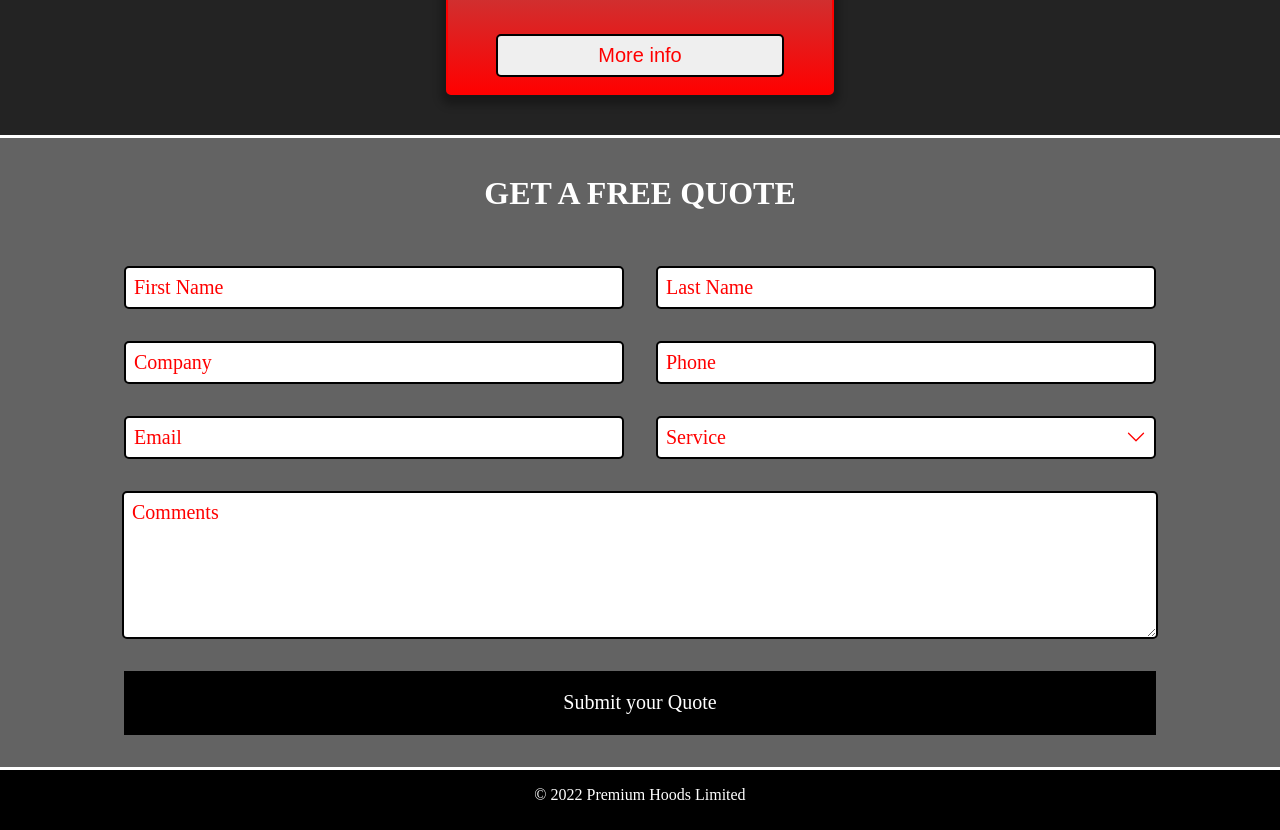
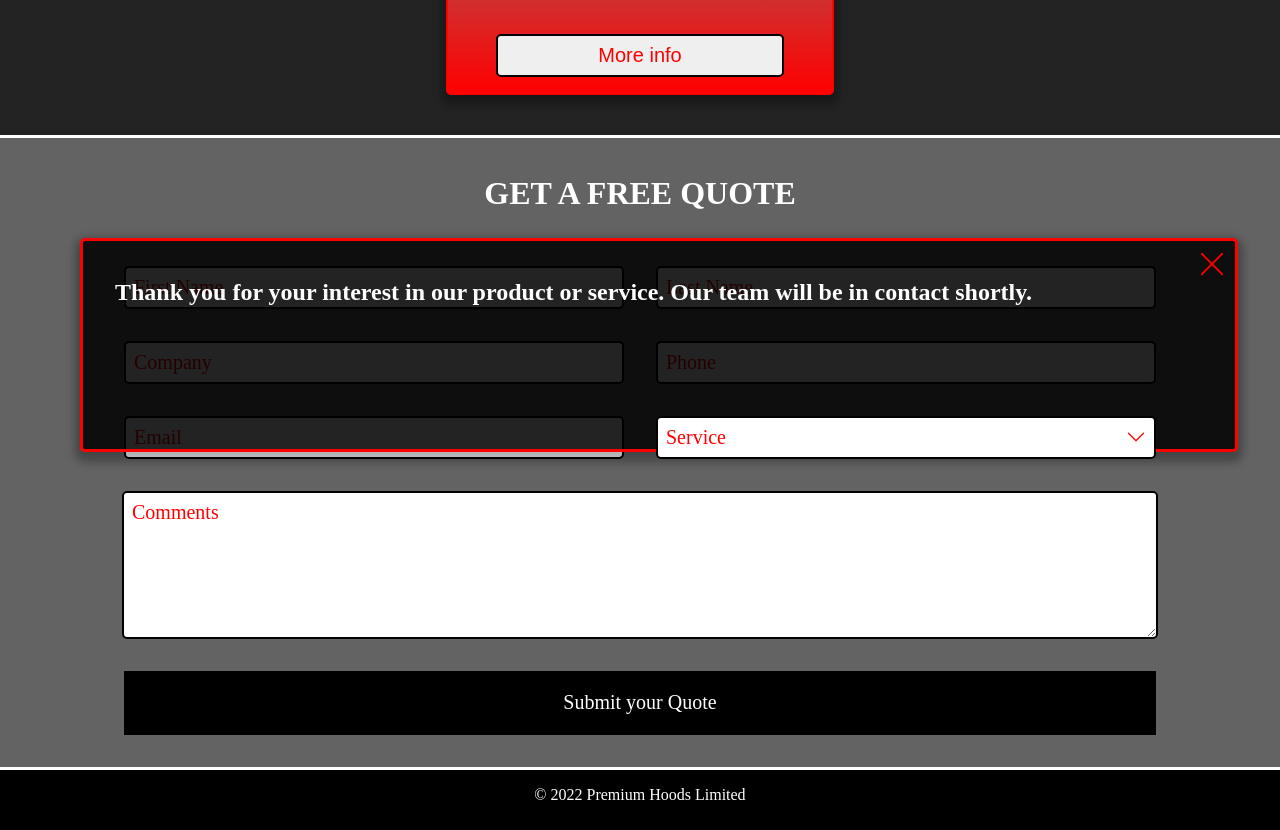
Before and after one commit to sionepeni/premium-hoods, a React (Create React App) app: page / in a window 1280 px wide. Shown: the part 1640-2470 px from the top of the page. Built offline with nearby package versions, Linux system fonts and the light colour scheme.

Commit message:
added quote modal small tweak to media keys

```diff
--- a/src/components/header/header.css
+++ b/src/components/header/header.css
@@ -61,7 +61,7 @@ a:link{
 
 @media only screen and (max-width : 425px){
     .header{
-        padding: .5rem 0;
+        padding: .5rem 0 0 0;
         width: 100%;
         display: flex;
         position: relative;
--- a/src/components/home/hero/hero.css
+++ b/src/components/home/hero/hero.css
@@ -82,7 +82,7 @@
 .hero-text{
     position: absolute;
     top: 84rem;
-    left: 13.2rem;
+    left: 12.9rem;
     height: 290vh;
     width: 90vw;
 }
--- a/src/components/quote/Quote.js
+++ b/src/components/quote/Quote.js
@@ -2,9 +2,11 @@ import "./quote.css"
 import { useState } from "react"
 import { send } from "emailjs-com"
 import { BsChevronDown, BsChevronUp } from "react-icons/bs"
+import { BsXLg } from "react-icons/bs"
 
 export default function Quote() {
     const [showServices, setShowServices] = useState(false)
+    const [quoteSuccess, setQuoteSuccess] = useState(true)
     const [selectedServices, setSelectedServices] = useState("Service")
     const [toSend, setToSend] = useState({
         first_name: "",
@@ -19,6 +21,7 @@ export default function Quote() {
     const onSubmit = (e) => {
         e.preventDefault()
         send("service_hyqo7yi", "template_70pdcqs", toSend, "htePApkmF0hMkDqvD")
+        setQuoteSuccess(true)
             .then((response) => {
                 console.log("SUCCESS!", response.status, response.text)
             })
@@ -38,6 +41,23 @@ export default function Quote() {
     return (
         <>
             <div className="quote full-bleed-quote">
+                {quoteSuccess ? (
+                    <div className="success-modal">
+                        <span className="success-modal-x">
+                            <BsXLg
+                                onClick={() => setQuoteSuccess(false)}
+                                color="red"
+                                size={30}
+                            />
+                        </span>
+                        <h2 className="success-modal-text">
+                            Thank you for your interest in our product or
+                            service. Our team will be in contact shortly.
+                        </h2>
+                    </div>
+                ) : (
+                    ""
+                )}
                 <h1>GET A FREE QUOTE</h1>
                 <form onSubmit={onSubmit} className="quote-form">
                     <input
--- a/src/components/quote/quote.css
+++ b/src/components/quote/quote.css
@@ -7,6 +7,7 @@
     margin: auto;
     padding: 1rem;
     background-color: rgba(0, 0, 0, 0.61);
+    position: relative;
 }
 
 .quote > h1{
@@ -123,6 +124,31 @@
     font-size: 24px;
     transition-duration: .5s;
 
+}
+
+.success-modal{
+    border: 3px solid red;
+    border-radius: 5px;
+    width: 90vw;
+    height: 26vh;
+    margin: auto;
+    background-color: rgba(0, 0, 0, 0.863);
+    box-shadow: 0px 5px 9px 5px rgba(0, 0, 0, 0.3);
+    position: absolute;
+    bottom: 50%;
+    left: 1rem;
+}
+
+.success-modal-x{
+    padding: .5rem .5rem 0 0;
+    display: flex;
+    justify-content: end;
+}
+
+.success-modal-text{
+    color: white;
+    padding: 0 2rem 2rem 2rem;
+    margin: 0;
 }
 
 .hidden{
--- /dev/null
+++ b/src/components/quote/successModal.css
@@ -0,0 +1,22 @@
+.success-modal{
+    border: 3px solid red;
+    border-radius: 5px;
+    width: 90vw;
+    margin: auto;
+    background-color: rgba(0, 0, 0, 0.863);
+    box-shadow: 0px 5px 9px 5px rgba(0, 0, 0, 0.3);
+    position: absolute;
+    bottom: 0;
+}
+
+.success-modal-x{
+    padding: .5rem .5rem 0 0;
+    display: flex;
+    justify-content: end;
+}
+
+.success-modal-text{
+    color: white;
+    padding: 0 2rem 2rem 2rem;
+    margin: 0;
+}
--- a/src/components/servicesv2/servicesv2.css
+++ b/src/components/servicesv2/servicesv2.css
@@ -128,7 +128,7 @@
     border: 1px solid white;
     text-align: center;
     padding: .8rem 0.5rem;
-    margin: .5rem;
+    margin: .5rem 0 .5rem .5rem;
     color: white;
     border-radius: 5px;
     font-size: 22px;
@@ -147,7 +147,7 @@
     border: 1px solid red;
     text-align: center;
     padding: .8rem 0.5rem;
-    margin: .5rem;
+    margin: .5rem 0 .5rem .5rem;
     color: white;
     border-radius: 5px;
     font-size: 22px;
```
Also changed, not shown: src/components/quote/SuccessModal.js (added, +18 -0 lines).
